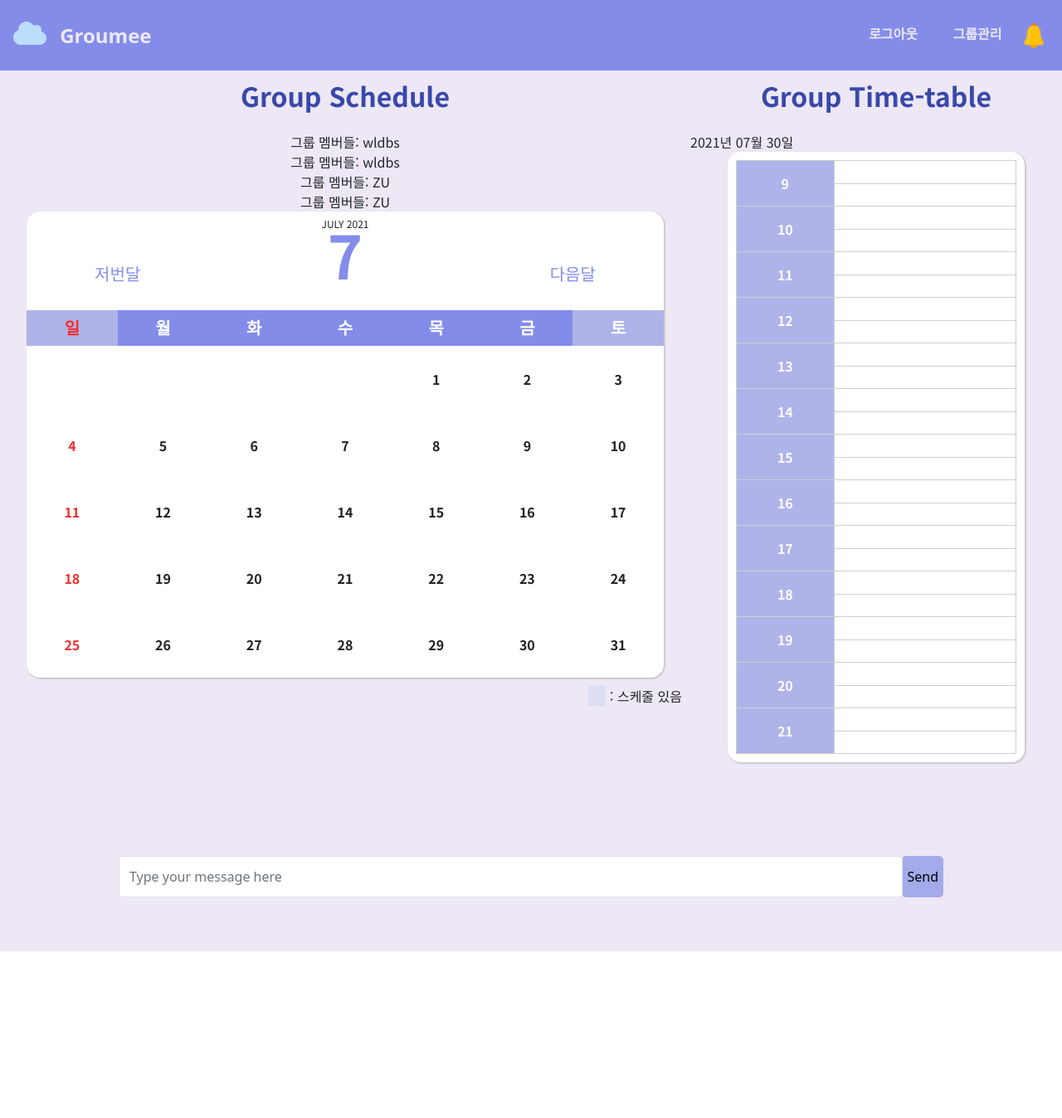
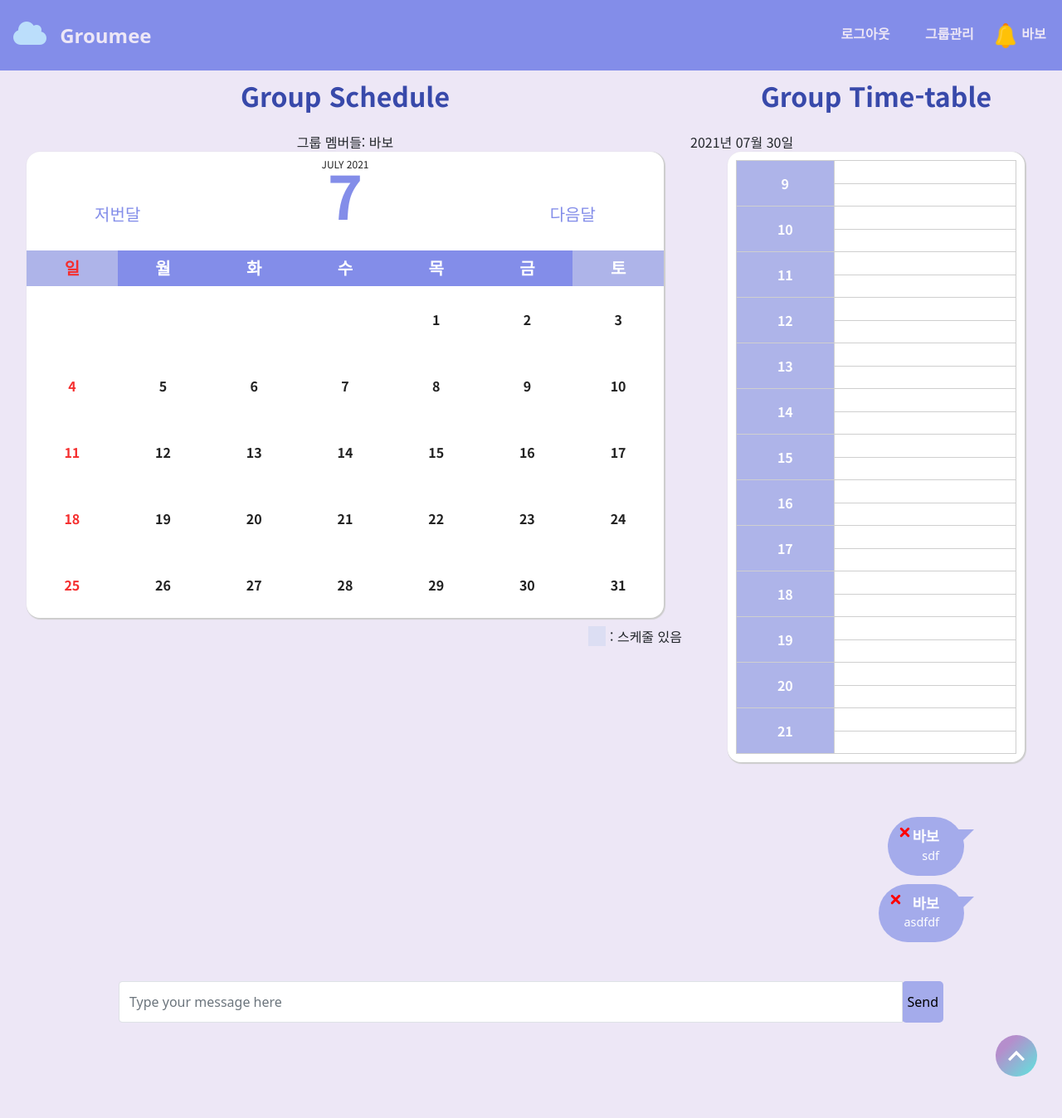
Before and after one commit to kminzy/Heroku_Groumee, a Django app: page /group/1 in a window 1280 px wide. Shown: the whole page at 83% size. Before the commit the page ends 1147 px from the top, so only its background shows below. Run offline with Django 3.2, Linux system fonts and the light colour scheme; a user stored in the database is signed in; data comes from the database, SQL or seed files in the repository; data that the repository does not hold is empty; some libraries are stand-ins or nearby versions.

Commit message:
del comment

```diff
--- a/calendarproject/calendarproject/urls.py
+++ b/calendarproject/calendarproject/urls.py
@@ -25,6 +25,7 @@
     path('group/<str:id>',views.groupCalendar_view,name="groupCalendar_view"),
     path('group/<str:id>/addschedule', views.createGroupSchedule, name="createGroupSchedule"),
     path('group/<str:id>/addcomment', views.addComment, name="addComment"),
+    path('group/delcomment/<str:id>', views.delComment, name="delComment"),
     path('addschedule/<str:id>', views.allowRegister, name="allowRegister"),
     path('usercalendar/', views.userCalendar_view, name="userCalendar_view"),
     path('usercalendar/show', views.show_userschedule, name="show-userschedule"),
--- a/calendarproject/groupmeet/models.py
+++ b/calendarproject/groupmeet/models.py
@@ -1,11 +1,6 @@
 from django.db import models
 from django.conf import settings
 # Create your models here.
-
-# class User(models.Model):
-#     userId=models.CharField(max_length=50,primary_key=True)
-#     password=models.CharField(max_length=150)
-#     name=models.CharField(max_length=10)
 
 class Group(models.Model):
     name=models.CharField(max_length=50)
--- a/calendarproject/groupmeet/static/css/groupcalendar.css
+++ b/calendarproject/groupmeet/static/css/groupcalendar.css
@@ -217,7 +217,6 @@
     cursor: pointer;
  }
 
-
  /*댓글 */
  body{
     background:#ede7f6;
@@ -313,3 +312,125 @@
     width:80%;
     margin:0 auto;
 }
+
+.chat-message{
+    position:relative;
+}
+
+.close-container {
+    width: 15px;
+    height: 15px;
+    cursor: pointer;
+    position:absolute;
+    bottom:88%;
+    left:13px;
+}
+
+.leftright {
+    height: 3px;
+    width: 15px;
+    position: absolute;
+    margin-top: 24px;
+    background-color: #ff0000;
+    border-radius: 2px;
+    transform: rotate(45deg);
+    transition: all 0.2s ease-in;
+}
+
+.rightleft {
+    height: 3px;
+    width: 15px;
+    position: absolute;
+    margin-top: 24px;
+    background-color: #ff0000;
+    border-radius: 2px;
+    transform: rotate(-45deg);
+    transition: all 0.2s ease-in;
+}
+
+.close{
+    margin: 20px 0 0 5px;
+    position: absolute;
+}
+
+.close-container:hover label{
+    opacity: 1;
+}
+
+.close-container:hover .leftright {
+transform: rotate(-45deg);
+background-color: #ffffff;
+}
+
+.close-container:hover .rightleft {
+    transform: rotate(45deg);
+    background-color: #ffffff;
+}
+
+
+.noselect {
+    -webkit-touch-callout: none;
+      -webkit-user-select: none;
+       -khtml-user-select: none;
+         -moz-user-select: none;
+          -ms-user-select: none;
+              user-select: none;
+          -webkit-tap-highlight-color: transparent;
+  }
+
+  #mybtn {
+      width: 50px;
+      height: 50px;
+      cursor: pointer;
+      background-color: #5de6de;
+      background-image: linear-gradient(315deg, #5de6de 0%, #b58ecc 74%);
+      border: none;
+      border-radius: 50%;
+      transition: 200ms;
+      float:right;
+      margin-right: 30px;
+      margin-bottom: 50px;
+  }
+
+  #mybtn svg {
+      fill: white;
+      width: 20px;
+      height: 20px;
+      position: absolute;
+      transform: translateX(-50%) translateY(-50%);
+  }
+
+  #mybtn:before {
+      position: absolute;
+      transform: translateX(-50%) translateY(45px);
+      font-size: 15px;
+      transition: 200ms;
+      color: transparent;
+      font-weight: bold;
+  }
+
+  #mybtn:hover {
+      box-shadow: 0 1px 5px rgba(0,0,0,0.2);
+      width: 60px;
+      height: 60px;
+  }
+
+  #mybtn:hover::before {
+      color: #fff;
+  }
+
+  #mybtn:hover svg {
+          animation: bounce 2s infinite linear;
+  }
+
+  @keyframes bounce {
+      0% {transform: translateX(-50%) translateY(-50%)}
+      25% {transform: translateX(-50%) translateY(-65%)}
+      50% {transform: translateX(-50%) translateY(-50%)}
+      75% {transform: translateX(-50%) translateY(-35%)}
+      100% {transform: translateX(-50%) translateY(-50%)}
+  }
+
+  #mybtn:focus {
+      outline: none;
+  }
--- a/calendarproject/groupmeet/templates/groupCalendar.html
+++ b/calendarproject/groupmeet/templates/groupCalendar.html
@@ -76,39 +76,6 @@
   </div>
 
 </div>
-
-<!--
-<div class="comments">
-  <div class="show-comments">
-    {% for comment in comment_list %}
-    <section>
-      <div class="clear">
-      </div>
-      {% if comment.writer == request.user.username%}
-      <div class="from-me">
-        <p>{{comment.content}}</p>
-      </div>
-      {%else%}
-      <div class="clear"></div>
-      <div class="from-them">
-        <p>{{comment.content}}</p>
-      </div>
-      {%endif%}
-    </section>
-    {% endfor %}
-  </div>
-  <div class="writeComment">
-    <form action="{%url 'addComment' groupId%}" method="POST">
-      {% csrf_token %}
-      <div class="from-me">
-        <p><textarea name="content">댓글 입력</textarea></p>
-      </div>
-      <input type="submit" value="등록"></input>
-    </form>
-  </div>
-</div>
--->
-
 <div class="container content">
   <div class="row">
       <div class="col">
@@ -116,12 +83,20 @@
           <div class="card-body height3">
             <ul class="chat-list">
               {% for comment in comment_list %}
+
               {% if comment.writer == request.user%}
-              <li class="out">  <!--me-->
+                <li class="out">
                   <div class="chat-body">
                     <div class="chat-message">
                       <h5>{{comment.writer.nickname}}</h5>
                       <p>{{comment.content}}</p>
+
+                      <div class="close-container">
+                        <a href="{%url 'delComment' comment.id %}">
+                          <div class="leftright"></div>
+                          <div class="rightleft"></div>
+                        </a>
+                      </div>
                     </div>
                   </div>
                 </li>
@@ -154,7 +129,6 @@
   </form>
   </div>
 </div>
-
 
 
 <!-- Modal -->
@@ -248,6 +222,11 @@
   </div>
 </div>
 
+<button class="noselect" id="mybtn" onclick="topFunction()">
+  <svg xmlns="http://www.w3.org/2000/svg" width="24" height="24" viewBox="0 0 24 24"><path d="M0 16.67l2.829 2.83 9.175-9.339 9.167 9.339 2.829-2.83-11.996-12.17z"/></svg>
+</button>
+</body>
+
 <footer style="margin-bottom: 50px;">
 </footer>
 
@@ -285,6 +264,22 @@
       location.href = "/addschedule/" + id; // url 수정
     };
   });
+
+
+  var btn = $('#mybtn');
+  $(window).scroll(function() {
+  if ($(window).scrollTop() > 20) {
+    btn.addClass('show');
+  } else {
+    btn.removeClass('show');
+  }
+  });
+
+  btn.on('click', function(e) {
+  e.preventDefault();
+  $('html, body').animate({scrollTop:0}, '20');
+  });
+
 </script>
 
 
--- a/calendarproject/groupmeet/views.py
+++ b/calendarproject/groupmeet/views.py
@@ -291,6 +291,12 @@
        comment.save()
     return redirect('groupCalendar_view',id)
 
+def delComment(request,id):
+   delete_comment = get_object_or_404(Comment, pk=id)
+   if delete_comment.writer == request.user:
+      delete_comment.delete()
+   return redirect('groupCalendar_view',delete_comment.group.id)
+
 def allowRegister(request, id):
    groupSchedule = GroupSchedule.objects.get(pk = id)
    newUserSchedule = Schedule()
```
Also changed, not shown: calendarproject/db.sqlite3, calendarproject/groupmeet/migrations/0001_initial.py. Lines whose indentation alone changed are shown as unchanged.
